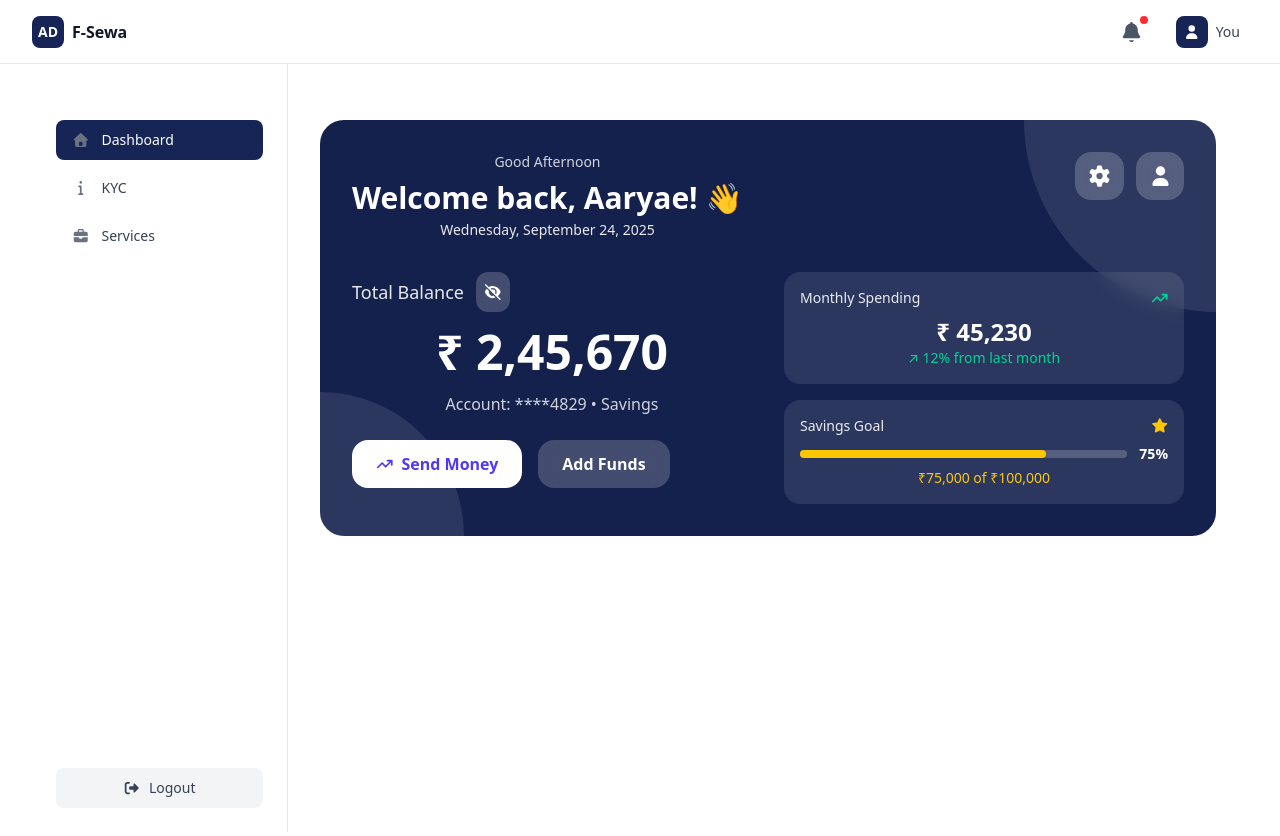
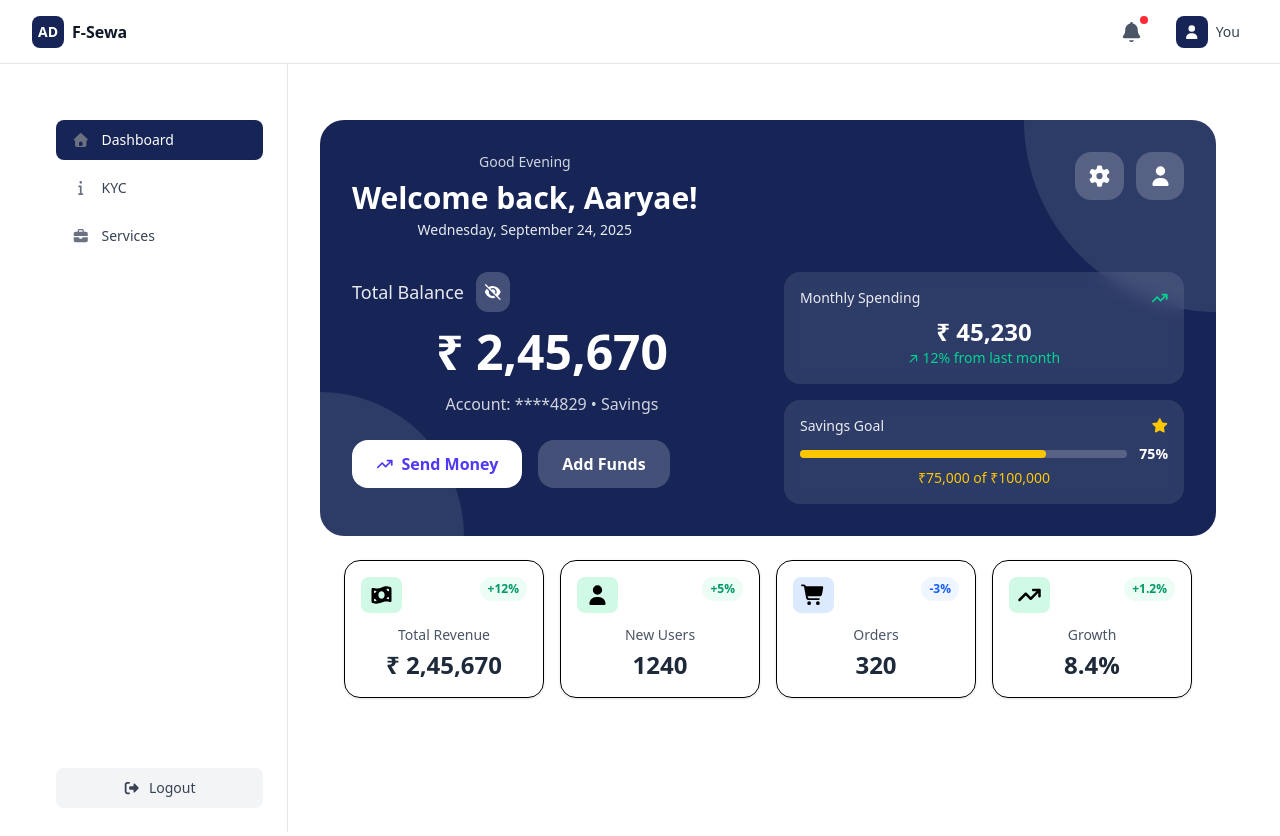
Before and after one commit to aaryae/DPS-Frontend, a React (Vite) app: page / in a window 1280 px wide. Shown: the top 836 px of the page. Built offline with nearby package versions, Linux system fonts and the light colour scheme.

Commit message:
feat: statscard and statsdetail in landing page

```diff
--- /dev/null
+++ b/src/ui/user/molecules/StatCard.tsx
@@ -0,0 +1,40 @@
+import React from "react";
+
+type StatCardProps = {
+  title: string;
+  value: string | number;
+  change?: string;
+  icon?: React.ReactNode;
+  trend?: "up" | "down";
+};
+
+const StatCard=({
+  title,
+  value,
+  change,
+  icon,
+  trend = "up",
+}:StatCardProps) => {
+  const bg = trend === "up" ? "bg-emerald-100" : "bg-blue-100";
+  const pill = trend === "up" ? "bg-emerald-50 text-emerald-600" : "bg-blue-50 text-blue-600";
+
+  return (
+    <div className="p-4 rounded-2xl border bg-white/80 shadow-sm">
+      <div className="flex items-start justify-between mb-3">
+        <div className={`p-2 rounded-lg ${bg} flex items-center justify-center`}>
+          {icon}
+        </div>
+        {change && (
+          <span className={`text-xs font-semibold px-2 py-1 rounded-full ${pill}`}>
+            {change}
+          </span>
+        )}
+      </div>
+
+      <h4 className="text-sm text-gray-600 mb-1">{title}</h4>
+      <div className="text-2xl font-bold text-gray-800">{value}</div>
+    </div>
+  );
+};
+
+export default StatCard;
--- /dev/null
+++ b/src/ui/user/molecules/StatsDetail.tsx
@@ -0,0 +1,51 @@
+import React from "react";
+import { FontAwesomeIcon } from "@fortawesome/react-fontawesome";
+import {
+  faMoneyBillWave,
+  faUser,
+  faShoppingCart,
+  faArrowTrendUp,
+} from "@fortawesome/free-solid-svg-icons";
+import StatCard from "./StatCard";
+
+const StatsDetail: React.FC = () => {
+  return (
+    <div className="p-6">
+      <div className="grid grid-cols-1 sm:grid-cols-2 lg:grid-cols-4 gap-4">
+        <StatCard
+          title="Total Revenue"
+          value="₹ 2,45,670"
+          change="+12%"
+          trend="up"
+          icon={<FontAwesomeIcon icon={faMoneyBillWave} style={{ fontSize: 20 }} />}
+        />
+
+        <StatCard
+          title="New Users"
+          value={1240}
+          change="+5%"
+          trend="up"
+          icon={<FontAwesomeIcon icon={faUser} style={{ fontSize: 20 }} />}
+        />
+
+        <StatCard
+          title="Orders"
+          value={320}
+          change="-3%"
+          trend="down"
+          icon={<FontAwesomeIcon icon={faShoppingCart} style={{ fontSize: 20 }} />}
+        />
+
+        <StatCard
+          title="Growth"
+          value="8.4%"
+          change="+1.2%"
+          trend="up"
+          icon={<FontAwesomeIcon icon={faArrowTrendUp} style={{ fontSize: 20 }} />}
+        />
+      </div>
+    </div>
+  );
+};
+
+export default StatsDetail;
--- a/src/ui/user/molecules/HeroCard.tsx
+++ b/src/ui/user/organisms/BalanceSection.tsx
@@ -10,17 +10,14 @@ import { FontAwesomeIcon } from "@fortawesome/react-fontawesome";
 import { useTime } from "@hooks/useTime";
 import { useState } from "react";
 
-const HeroCard = () => {
+const BalanceSection = () => {
   const { time, greeting } = useTime();
   const [showBalance, setShowBalance] = useState(true);
-  const [currentView, setCurrentView] = useState("dashboard");
 
   return (
     <div className="space-y-8">
-      {/* Hero Balance Section */}
       <div className="relative overflow-hidden">
         <div className="absolute inset-0 bg-blue-950 rounded-3xl"></div>
-        <div className="absolute inset-0 bg-black/10 rounded-3xl"></div>
         <div className="absolute top-0 right-0 w-96 h-96 bg-white/10 rounded-full -translate-y-48 translate-x-48"></div>
         <div className="absolute bottom-0 left-0 w-72 h-72 bg-white/10 rounded-full translate-y-36 -translate-x-36"></div>
 
@@ -28,14 +25,9 @@ const HeroCard = () => {
           <div className="flex justify-between items-start mb-8">
             <div>
               <p className="text-white/80 text-sm font-medium mb-2">
-                Good{" "}
-                {time.getHours() < 12
-                  ? "Morning"
-                  : time.getHours() < 18
-                  ? "Afternoon"
-                  : "Evening"}
+                Good {greeting}
               </p>
-              <h2 className="text-3xl font-bold mb-1">Welcome back, Aaryae! 👋</h2>
+              <h2 className="text-3xl font-bold mb-1">Welcome back, Aaryae! </h2>
               <p className="text-white/90 text-sm">
                 {time.toLocaleDateString("en-US", {
                   weekday: "long",
@@ -79,7 +71,7 @@ const HeroCard = () => {
 
               <div className="flex gap-4">
                 <button
-                  onClick={() => setCurrentView("transfer")}
+
                   className="bg-white text-indigo-600 px-6 py-3 rounded-2xl font-semibold flex items-center gap-2 hover:bg-white/90 hover:shadow-2xl hover:-translate-y-1 transition-all duration-300"
                 >
                   <FontAwesomeIcon icon={faArrowTrendUp} size="sm" />
@@ -134,4 +126,4 @@ const HeroCard = () => {
   );
 };
 
-export default HeroCard;
+export default BalanceSection;
--- a/src/ui/user/pages/Dashboard.tsx
+++ b/src/ui/user/pages/Dashboard.tsx
@@ -1,9 +1,11 @@
-import HeroCard from "../molecules/HeroCard"
+import StatsDetail from "../molecules/StatsDetail"
+import HeroCard from "../organisms/BalanceSection"
 
 const Dashboard = () => {
   return (
     <div>
       <HeroCard/>
+      <StatsDetail/>
     </div>
   )
 }
```
